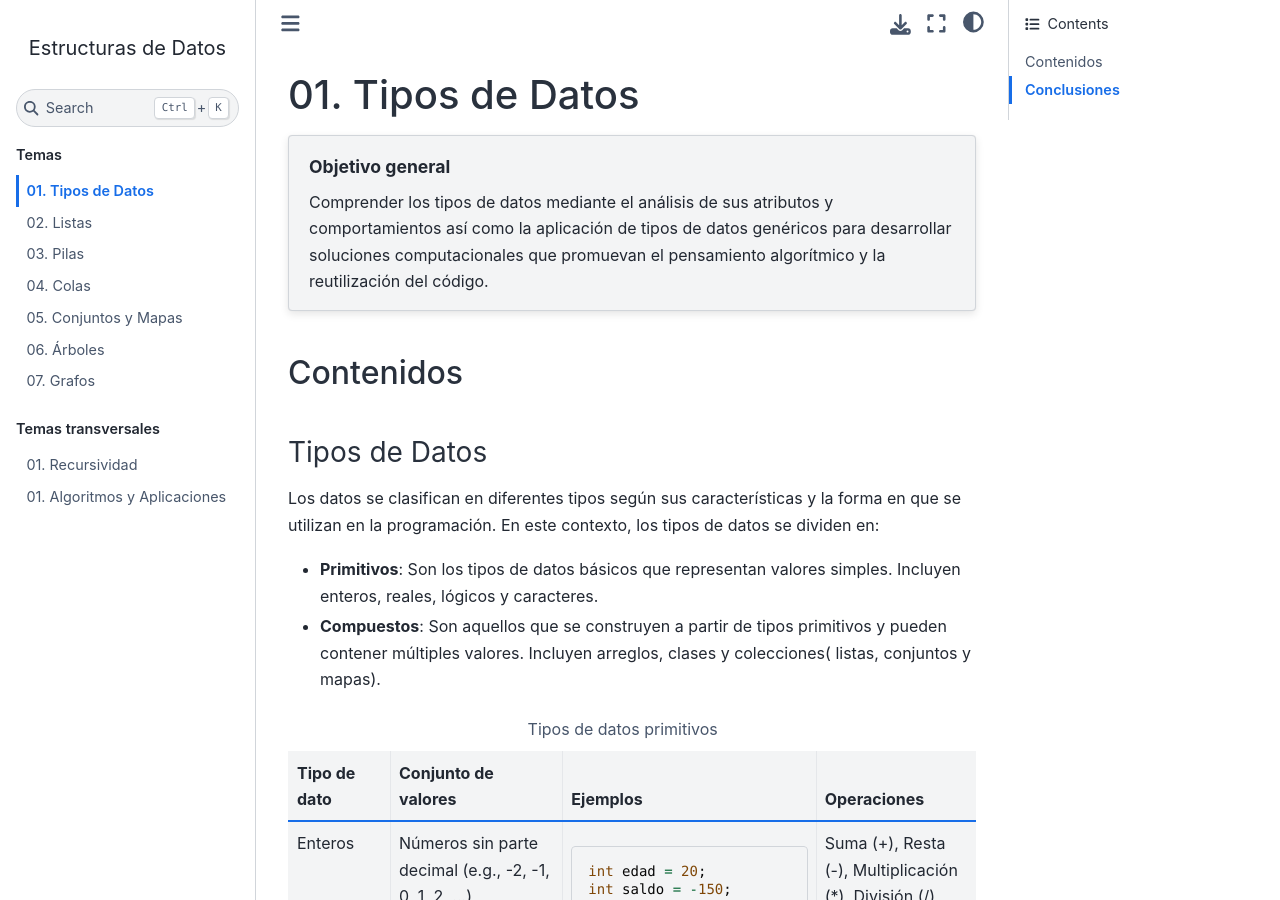
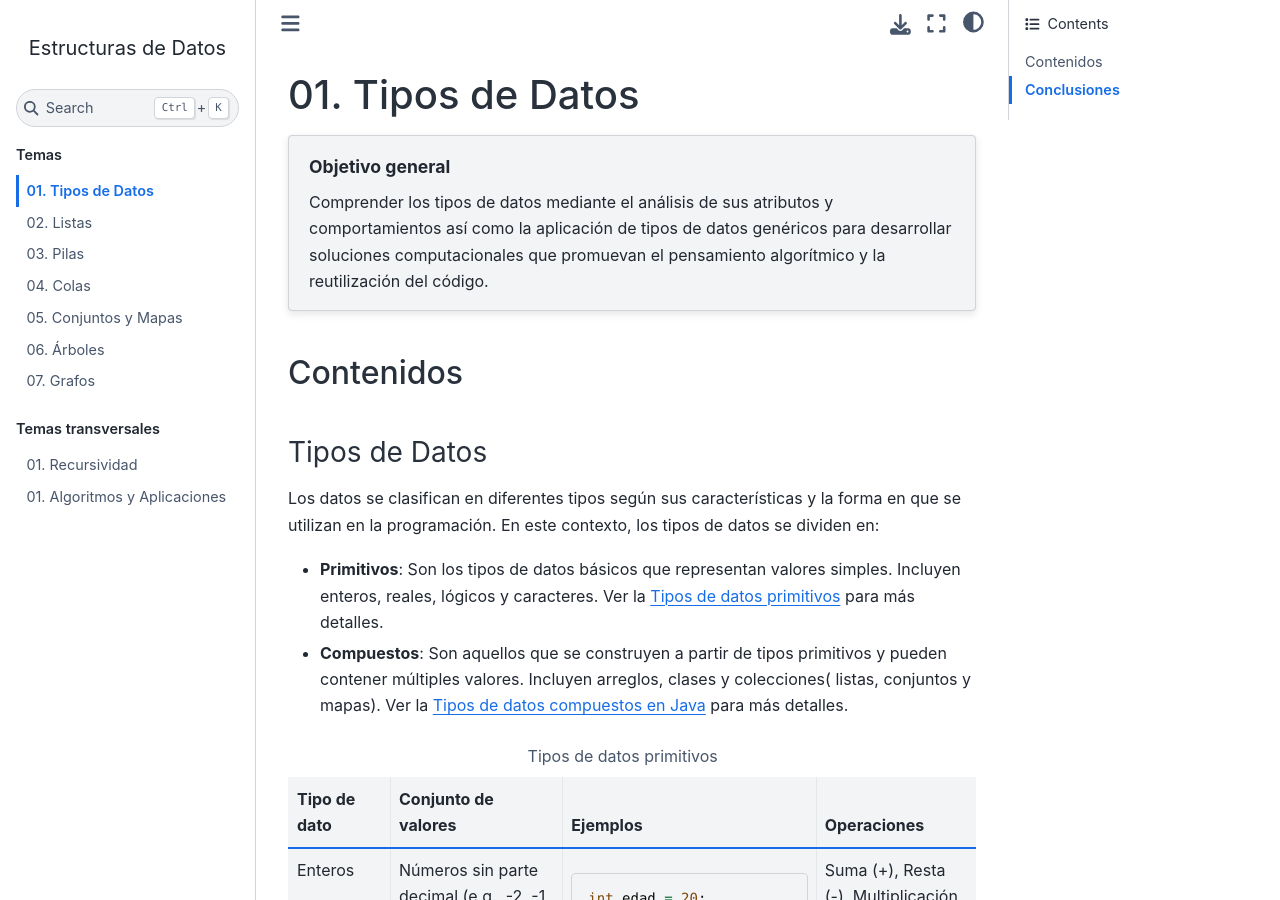
Before and after one commit to CDIAFIEC/FAQs, a Sphinx documentation site: the page built from docs/source/temas/01.tiposdedatos.rst, in a window 1280 px wide and 900 px high. Built offline with Sphinx 7.4.7 and the Sphinx Book theme 1.1.4, drawn with Linux system fonts in a browser that asks for light colours.

Commit message:
referencia

```diff
--- a/docs/source/temas/01.tiposdedatos.rst
+++ b/docs/source/temas/01.tiposdedatos.rst
@@ -20,8 +20,10 @@ Tipos de Datos
 
 Los datos se clasifican en diferentes tipos según sus características y la forma en que se utilizan en la programación. En este contexto, los tipos de datos se dividen en:
 
-- **Primitivos**: Son los tipos de datos básicos que representan valores simples. Incluyen enteros, reales, lógicos y caracteres.
-- **Compuestos**: Son aquellos que se construyen a partir de tipos primitivos y pueden contener múltiples valores. Incluyen arreglos, clases y colecciones( listas, conjuntos y mapas).
+- **Primitivos**: Son los tipos de datos básicos que representan valores simples. Incluyen enteros, reales, lógicos y caracteres. Ver la :ref:`tabla_tipos_datos_primitivos_java` para más detalles.
+- **Compuestos**: Son aquellos que se construyen a partir de tipos primitivos y pueden contener múltiples valores. Incluyen arreglos, clases y colecciones( listas, conjuntos y mapas). Ver la :ref:`tabla_tipos_datos_compuestos_java` para más detalles.
+
+.. _tabla_tipos_datos_primitivos_java:
 
 .. list-table:: Tipos de datos primitivos
    :widths: 15 30 30 25
@@ -81,6 +83,7 @@ Los datos se clasifican en diferentes tipos según sus características y la for
        Concatenación con strings,
        Conversión a entero (cast)
 
+.. _tabla_tipos_datos_compuestos_java:
 
 .. list-table:: Tipos de datos compuestos en Java
    :widths: 15 30 30 25
```
